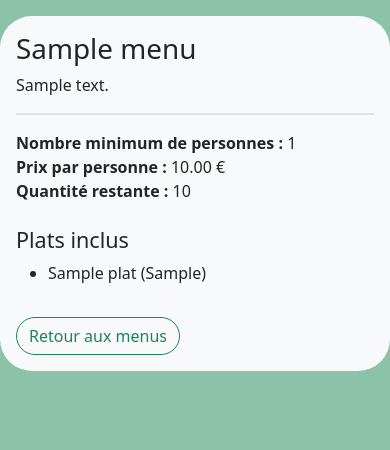
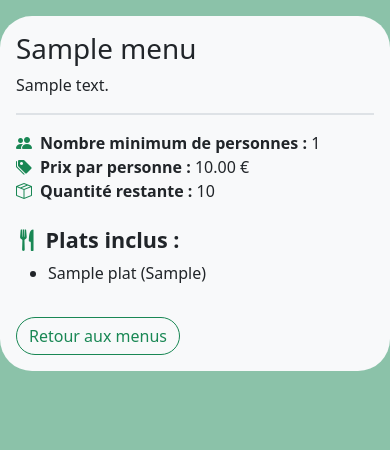
Before and after one commit to Alexandre-Lafont/Vite-et-Gourmand, a PHP site: page /vite_gourmand/pages/menu-details.php?menu_id=1 in a window 390 px wide. Shown: the part 57-507 px from the top of the page. Run offline with PHP 8.4, Linux system fonts and the light colour scheme; tables that the repository leaves empty hold one stand-in row (values such as "Sample post"); some libraries are stand-ins or nearby versions.

Commit message:
Amélioration de l'affichage des détails du menu avec des icônes et une mise en page responsive

```diff
--- a/pages/menu-details.php
+++ b/pages/menu-details.php
@@ -50,11 +50,23 @@ if ($menuId) {
                 <h1><?= htmlspecialchars($menu['titre'], ENT_QUOTES, 'UTF-8') ?></h1>
                 <p><?= htmlspecialchars($menu['description'], ENT_QUOTES, 'UTF-8') ?></p>
                 <div class="border border-top border-secondary-emphasis my-3"></div>
-                <p><strong>Nombre minimum de personnes :</strong> <?= (int) $menu['nombre_personne_minimum'] ?></p>
-                <p><strong>Prix par personne :</strong> <?= htmlspecialchars($menu['prix_personne'], ENT_QUOTES, 'UTF-8') ?> €</p>
-                <p><strong>Quantité restante :</strong> <?= (int) $menu['quantite_restante'] ?></p>
+                <div class="d-flex align-items-center gap-2">
+                    <i class="bi bi-people-fill text-success"></i>
+                    <span><strong>Nombre minimum de personnes :</strong> <?= (int) $menu['nombre_personne_minimum'] ?></span>
+                </div>
+                <div class="d-flex align-items-center gap-2">
+                    <i class="bi bi-tags-fill text-success"></i>
+                    <span><strong>Prix par personne :</strong> <?= htmlspecialchars($menu['prix_personne'], ENT_QUOTES, 'UTF-8') ?> €</span>
+                </div>
+                <div class="d-flex align-items-center gap-2">
+                    <i class="bi bi-box-seam text-success"></i>
+                    <span><strong>Quantité restante :</strong> <?= (int) $menu['quantite_restante'] ?></span>
+                </div>
 
-                <h2 class="h4 mt-4">Plats inclus</h2>
+                <div class="h4 mt-4 d-flex align-items-center gap-2">
+                    <i class="bi bi-fork-knife text-success"></i>
+                    <span><strong>Plats inclus :</strong></span>
+                </div>
                 <?php if ($plats): ?>
                     <ul>
                         <?php foreach ($plats as $plat): ?>
```
